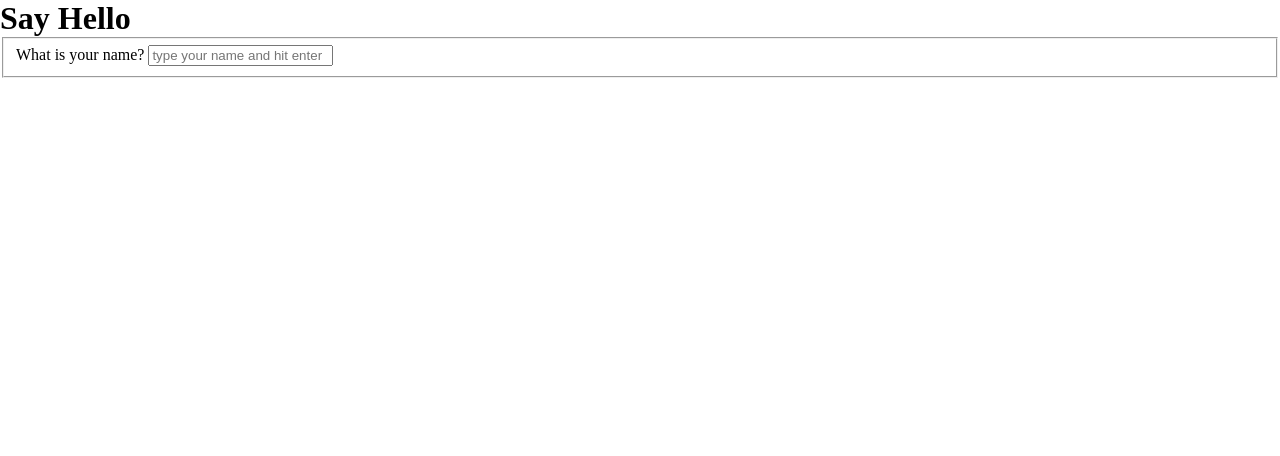
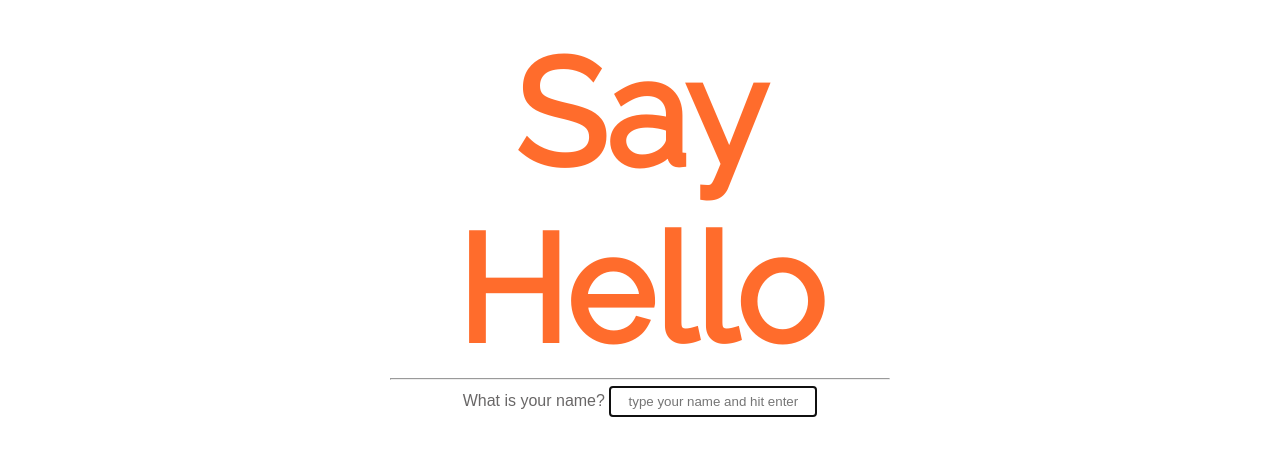
Before and after one commit to Rangermyke/say-hello, a plain HTML site: page index.html in a window 1280 px wide. Drawn offline with Linux system fonts and the light colour scheme.

Commit message:
add styline

```diff
--- a/css/main.css
+++ b/css/main.css
@@ -1,4 +1,59 @@
+@import url('https://fonts.googleapis.com/css?family=Open+Sans|Raleway');
+
+
 body, h1, h2, h3, h4, h5, p, blockquote, pre, hr, dl, dd, ol, ul, figure{
   margin: 0;
   padding: 0;
 }
+
+html {
+  height: 100vh;
+  padding: 1em;
+}
+
+header {
+  margin: 0;
+  font-size: 75px;
+  text-align: center;
+  font-family: raleway;
+  color: #ff6c2c;
+}
+
+hr {
+
+}
+
+body {
+  max-width: 500px;
+  max-height: 100vh;
+  text-align: center;
+  margin: auto;
+  background-color: #ffffff;
+  margin-top: 10px;
+  color: #696767;
+  font-family: sans-serif;
+}
+
+p {
+  font-size: 25px;
+}
+
+fieldset {
+  border: none;
+  margin-top: 20 auto;
+}
+
+input {
+  background-color: #ffffff;
+}
+
+form input {
+  width: 200px;
+  height: 25px;
+  text-align: center;
+}
+
+body {
+  top: 50%;
+  left: 50%;
+}
--- a/index.html
+++ b/index.html
@@ -11,6 +11,7 @@
   <body>
     <header>
       <h1>Say Hello</h1>
+      <hr>
     </header>
     <main>
       <form>
--- a/js/main.js
+++ b/js/main.js
@@ -1,4 +1,6 @@
 const input = document.querySelector('input'); //grab the input field
+
+const cursor = input.focus();
 
 input.addEventListener('keypress', eventHandler); //connect the input to the enter key
 
```
